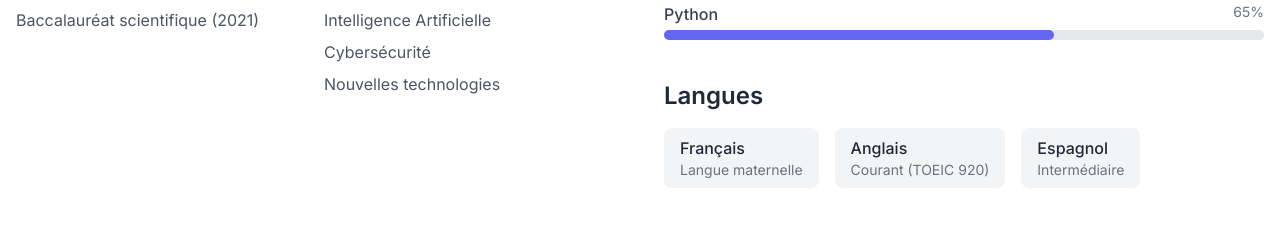
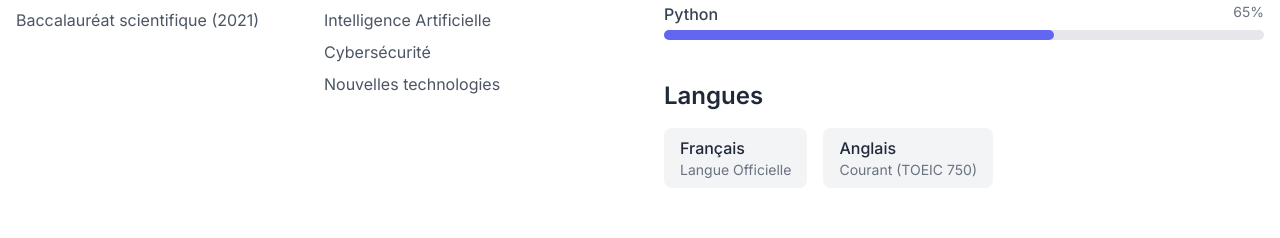
Before and after one commit to talla-ndiaye/portfolio, a React (Vite) app: page / in a window 1280 px wide. Shown: the part 1368-1606 px from the top of the page. Built offline with nearby package versions, Linux system fonts and the light colour scheme.

Commit message:
Update About.tsx

```diff
--- a/src/components/About.tsx
+++ b/src/components/About.tsx
@@ -81,16 +81,13 @@ const About = () => {
               <div className="flex flex-wrap gap-4">
                 <div className="bg-gray-100 dark:bg-gray-700 px-4 py-2 rounded-lg">
                   <div className="font-medium text-gray-800 dark:text-white">Français</div>
-                  <div className="text-sm text-gray-500 dark:text-gray-400">Langue maternelle</div>
+                  <div className="text-sm text-gray-500 dark:text-gray-400">Langue Officielle </div>
                 </div>
                 <div className="bg-gray-100 dark:bg-gray-700 px-4 py-2 rounded-lg">
                   <div className="font-medium text-gray-800 dark:text-white">Anglais</div>
-                  <div className="text-sm text-gray-500 dark:text-gray-400">Courant (TOEIC 920)</div>
+                  <div className="text-sm text-gray-500 dark:text-gray-400">Courant (TOEIC 750)</div>
                 </div>
-                <div className="bg-gray-100 dark:bg-gray-700 px-4 py-2 rounded-lg">
-                  <div className="font-medium text-gray-800 dark:text-white">Espagnol</div>
-                  <div className="text-sm text-gray-500 dark:text-gray-400">Intermédiaire</div>
-                </div>
+
               </div>
             </div>
           </div>
```
